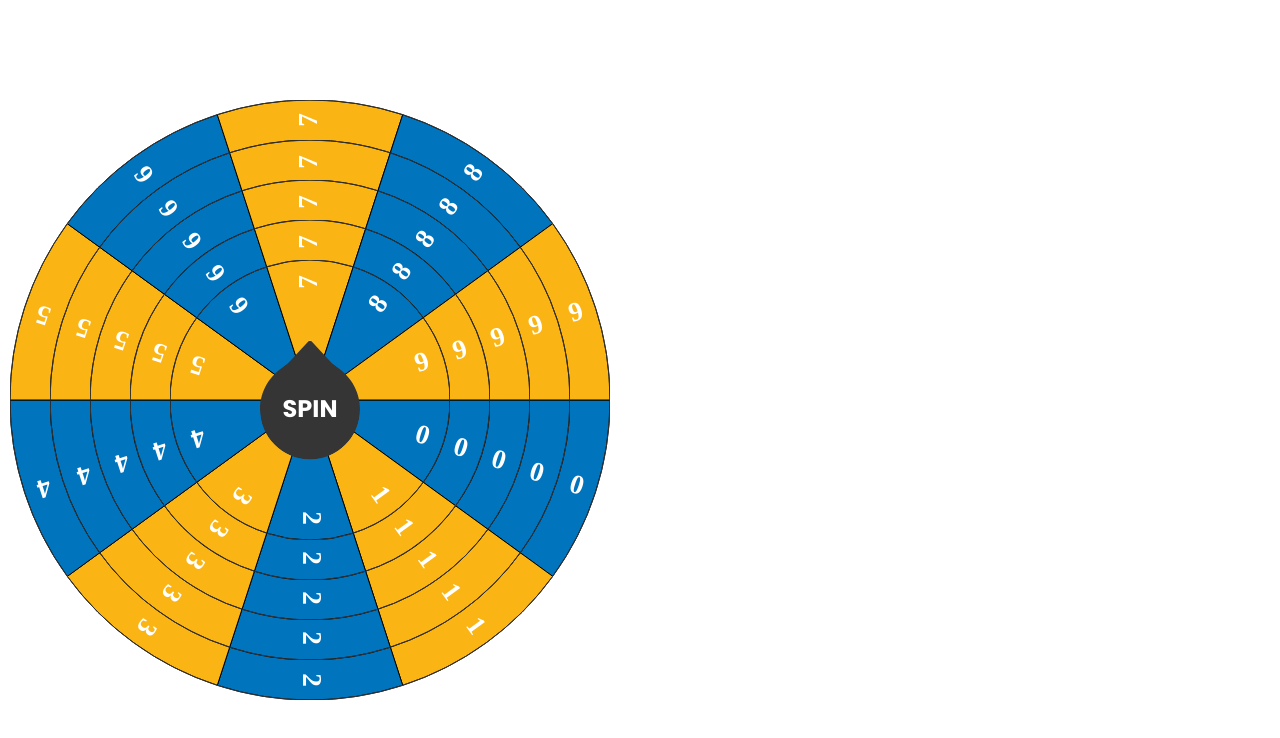
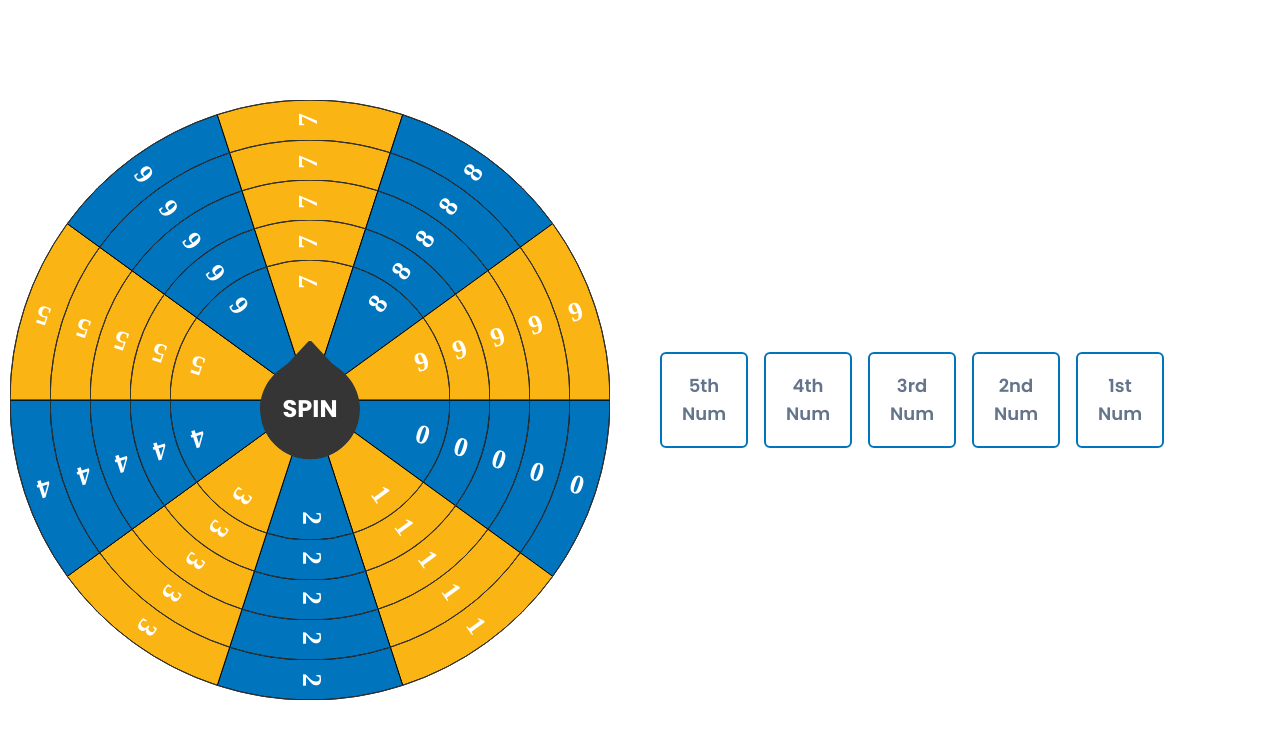
Before and after one commit to Mridul2820/wheel-number-picker, a React (Create React App) app: page / in a window 1280 px wide. Shown: the top 738 px of the page. Built offline with nearby package versions, Linux system fonts and the light colour scheme.

Commit message:
Winning Number

```diff
--- a/src/components/WheelContent.js
+++ b/src/components/WheelContent.js
@@ -1,23 +1,38 @@
-import React from "react";
+import React, { useState } from "react";
 import WheelComponent from "./WheelComponent";
 import Needle from "./icons/Needle";
 
 const WheelContent = () => {
+  const [numbers, setNumbers] = useState({
+    0: "",
+    1: "",
+    2: "",
+    3: "",
+    4: "",
+  });
+
   const segments = ["0", "1", "2", "3", "4", "5", "6", "7", "8", "9"];
   const segColors = ["#0074BD", "#FAB515"];
-  const onFinished = (winner) => {
+
+  const onFinished = (winner, id) => {
     console.log(winner);
+    setNumbers((prevState) => {
+      return {
+        ...prevState,
+        [id]: winner,
+      };
+    });
   };
 
   return (
-    <div className="grid grid-cols-2 gap-10">
+    <div className="grid grid-cols-2 gap-10 items-center">
       <div className="p-2.5 relative min-h-screen">
         <div className="absolute-center">
           <WheelComponent
             segments={segments}
             segColors={segColors}
             winningSegment=""
-            onFinished={(winner) => onFinished(winner)}
+            onFinished={(winner) => onFinished(winner, 0)}
             primaryColor="black"
             primaryColoraround="#ffffffb4"
             contrastColor="white"
@@ -35,7 +50,7 @@ const WheelContent = () => {
             segments={segments}
             segColors={segColors}
             winningSegment=""
-            onFinished={(winner) => onFinished(winner)}
+            onFinished={(winner) => onFinished(winner, 1)}
             primaryColor="black"
             primaryColoraround="#ffffffb4"
             contrastColor="white"
@@ -53,7 +68,7 @@ const WheelContent = () => {
             segments={segments}
             segColors={segColors}
             winningSegment=""
-            onFinished={(winner) => onFinished(winner)}
+            onFinished={(winner) => onFinished(winner, 2)}
             primaryColor="black"
             primaryColoraround="#ffffffb4"
             contrastColor="white"
@@ -71,7 +86,7 @@ const WheelContent = () => {
             segments={segments}
             segColors={segColors}
             winningSegment=""
-            onFinished={(winner) => onFinished(winner)}
+            onFinished={(winner) => onFinished(winner, 3)}
             primaryColor="black"
             primaryColoraround="#ffffffb4"
             contrastColor="white"
@@ -89,7 +104,7 @@ const WheelContent = () => {
             segments={segments}
             segColors={segColors}
             winningSegment=""
-            onFinished={(winner) => onFinished(winner)}
+            onFinished={(winner) => onFinished(winner, 4)}
             primaryColor="black"
             primaryColoraround="#ffffffb4"
             contrastColor="white"
@@ -112,6 +127,23 @@ const WheelContent = () => {
           </span>
         </div>
       </div>
+      <div className="flex gap-4">
+        <div className={numbers[0] ? "numbers-active" : "numbers-inactive"}>
+          {numbers[0] ? numbers[0] : "5th Num"}
+        </div>
+        <div className={numbers[1] ? "numbers-active" : "numbers-inactive"}>
+          {numbers[1] ? numbers[1] : "4th Num"}
+        </div>
+        <div className={numbers[2] ? "numbers-active" : "numbers-inactive"}>
+          {numbers[2] ? numbers[2] : "3rd Num"}
+        </div>
+        <div className={numbers[3] ? "numbers-active" : "numbers-inactive"}>
+          {numbers[3] ? numbers[3] : "2nd Num"}
+        </div>
+        <div className={numbers[4] ? "numbers-active" : "numbers-inactive"}>
+          {numbers[4] ? numbers[4] : "1st Num"}
+        </div>
+      </div>
     </div>
   );
 };
--- a/src/index.css
+++ b/src/index.css
@@ -10,3 +10,15 @@ body {
 .absolute-center {
   @apply absolute top-1/2 left-1/2 -translate-x-1/2 -translate-y-1/2;
 }
+
+.numbers {
+  @apply border-2 border-primary p-4 w-[88px] h-24 flex items-center justify-center rounded-md;
+}
+
+.numbers-inactive {
+  @apply numbers bg-white text-slate-500 text-lg font-semibold text-center;
+}
+
+.numbers-active {
+  @apply numbers bg-primary text-white text-4xl font-bold;
+}
--- a/tailwind.config.js
+++ b/tailwind.config.js
@@ -1,6 +1,36 @@
+const colors = require("tailwindcss/colors");
+
 module.exports = {
   content: ["./src/**/*.{js,jsx,ts,tsx}"],
   theme: {
+    colors: {
+      primary: "#0074BD",
+      transparent: "transparent",
+      black: colors.black,
+      white: colors.white,
+      slate: colors.slate,
+      gray: colors.gray,
+      zinc: colors.zinc,
+      neutral: colors.neutral,
+      stone: colors.stone,
+      red: colors.red,
+      orange: colors.orange,
+      amber: colors.amber,
+      yellow: colors.yellow,
+      lime: colors.lime,
+      green: colors.green,
+      emerald: colors.emerald,
+      teal: colors.teal,
+      cyan: colors.cyan,
+      sky: colors.sky,
+      blue: colors.blue,
+      indigo: colors.indigo,
+      violet: colors.violet,
+      purple: colors.purple,
+      fuchsia: colors.fuchsia,
+      pink: colors.pink,
+      rose: colors.rose,
+    },
     extend: {},
   },
   plugins: [],
```
